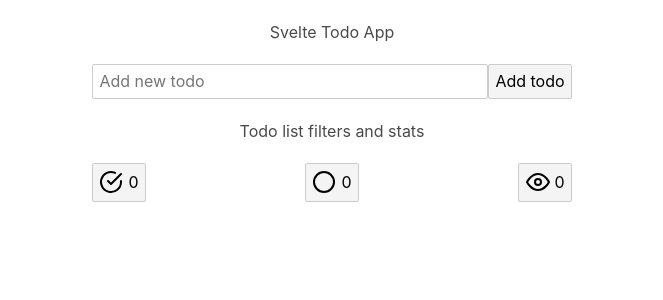
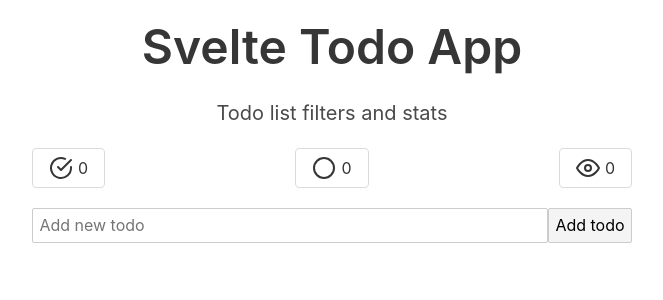
Before and after one commit to lasjorg/todo-app-svelte, a Svelte app: page / in a window 1280 px wide. Shown: the top 300 px of the page, without its empty margins (308-971 px from the left). Built offline with nearby package versions, Linux system fonts and the light colour scheme.

Commit message:
add: todoFilters component

```diff
--- a/src/App.svelte
+++ b/src/App.svelte
@@ -2,6 +2,7 @@
   import { v4 as uuidv4 } from 'uuid';
   import AddTodo from './components/AddTodo.svelte';
   import TodoList from './components/TodoList.svelte';
+  import TodoFilters from './components/TodoFilters.svelte';
   import { beforeUpdate, afterUpdate, onMount } from 'svelte';
 
   let todos = [];
@@ -96,7 +97,7 @@
   }
   .container {
     width: 100%;
-    max-width: 560px;
+    max-width: 680px;
     margin: 0 auto;
     display: flex;
     flex-direction: column;
@@ -104,25 +105,17 @@
     align-items: center;
     padding: 0 40px;
   }
-
-  .filters {
-    display: flex;
-    justify-content: space-between;
-    width: 100%;
-    margin-top: 20px;
-  }
-
-  .filters button {
-    display: flex;
-    align-items: center;
-  }
-  .filters button > svg {
-    margin-right: 5px;
-  }
 </style>
 
 <div class="container">
-  <h1>Svelte Todo App</h1>
+  <h1 class="title is-1">Svelte Todo App</h1>
+  <TodoFilters
+    on:toggleCompleated={toggleCompleated}
+    on:toggleUncompleated={toggleUncompleated}
+    on:toggleAll={toggleAll}
+    {totalCompleated}
+    {totalUncompleated}
+    {totalTodos} />
   <AddTodo on:addTodo={handleAddTodo} />
 
   <TodoList
@@ -132,58 +125,4 @@
     on:deleteTodo={({ detail }) => handleDeleteTodo(detail)}
     on:editTodo={({ detail }) => handleEditTodo(detail)}
     on:checkTodo={({ detail }) => handleChecked(detail)} />
-
-  <h3>Todo list filters and stats</h3>
-  <div class="filters">
-    <button on:click={toggleCompleated}>
-      <svg
-        viewBox="0 0 24 24"
-        width="24"
-        height="24"
-        stroke="currentColor"
-        stroke-width="2"
-        fill="none"
-        stroke-linecap="round"
-        stroke-linejoin="round">
-        <path d="M22 11.08V12a10 10 0 1 1-5.93-9.14" />
-        <polyline points="22 4 12 14.01 9 11.01" />
-      </svg>
-      {totalCompleated}
-    </button>
-    <button on:click={toggleUncompleated}>
-      <svg
-        viewBox="0 0 24 24"
-        width="24"
-        height="24"
-        stroke="currentColor"
-        stroke-width="2"
-        fill="none"
-        stroke-linecap="round"
-        stroke-linejoin="round">
-        <circle cx="12" cy="12" r="10" />
-      </svg>
-      {totalUncompleated}
-    </button>
-    <button on:click={toggleAll}>
-      <svg
-        viewBox="0 0 24 24"
-        width="24"
-        height="24"
-        stroke="currentColor"
-        stroke-width="2"
-        fill="none"
-        stroke-linecap="round"
-        stroke-linejoin="round"
-        class="css-i6dzq1">
-        <path d="M1 12s4-8 11-8 11 8 11 8-4 8-11 8-11-8-11-8z" />
-        <circle cx="12" cy="12" r="3" />
-      </svg>
-      {totalTodos}
-    </button>
-    <!-- <button on:click={toggleCompleated}>Completed: {totalCompleated}</button>
-    <button on:click={toggleUncompleated}>
-      Uncompleated: {totalUncompleated}
-    </button>
-    <button on:click={toggleAll}>All: {totalTodos}</button> -->
-  </div>
 </div>
--- /dev/null
+++ b/src/components/TodoFilters.svelte
@@ -0,0 +1,84 @@
+<script>
+  export let totalCompleated, totalUncompleated, totalTodos;
+
+  import { createEventDispatcher } from 'svelte';
+  const dispatch = createEventDispatcher();
+
+  const handleToggleCompleated = () => {
+    dispatch('toggleCompleated');
+  };
+
+  const handleToggleUncompleated = () => {
+    dispatch('toggleUncompleated');
+  };
+
+  const handleToggleAll = () => {
+    dispatch('toggleAll');
+  };
+</script>
+
+<style>
+  .filters {
+    display: flex;
+    justify-content: space-between;
+    width: 100%;
+    margin: 20px 0;
+  }
+
+  .filters button {
+    display: flex;
+    align-items: center;
+  }
+  .filters button > svg {
+    margin-right: 5px;
+  }
+</style>
+
+<h3 class="is-size-5">Todo list filters and stats</h3>
+<div class="filters">
+  <button class="button" on:click={handleToggleCompleated}>
+    <svg
+      viewBox="0 0 24 24"
+      width="24"
+      height="24"
+      stroke="currentColor"
+      stroke-width="2"
+      fill="none"
+      stroke-linecap="round"
+      stroke-linejoin="round">
+      <path d="M22 11.08V12a10 10 0 1 1-5.93-9.14" />
+      <polyline points="22 4 12 14.01 9 11.01" />
+    </svg>
+    {totalCompleated}
+  </button>
+  <button class="button" on:click={handleToggleUncompleated}>
+    <svg
+      viewBox="0 0 24 24"
+      width="24"
+      height="24"
+      stroke="currentColor"
+      stroke-width="2"
+      fill="none"
+      stroke-linecap="round"
+      stroke-linejoin="round">
+      <circle cx="12" cy="12" r="10" />
+    </svg>
+    {totalUncompleated}
+  </button>
+  <button class="button" on:click={handleToggleAll}>
+    <svg
+      viewBox="0 0 24 24"
+      width="24"
+      height="24"
+      stroke="currentColor"
+      stroke-width="2"
+      fill="none"
+      stroke-linecap="round"
+      stroke-linejoin="round"
+      class="css-i6dzq1">
+      <path d="M1 12s4-8 11-8 11 8 11 8-4 8-11 8-11-8-11-8z" />
+      <circle cx="12" cy="12" r="3" />
+    </svg>
+    {totalTodos}
+  </button>
+</div>
```
